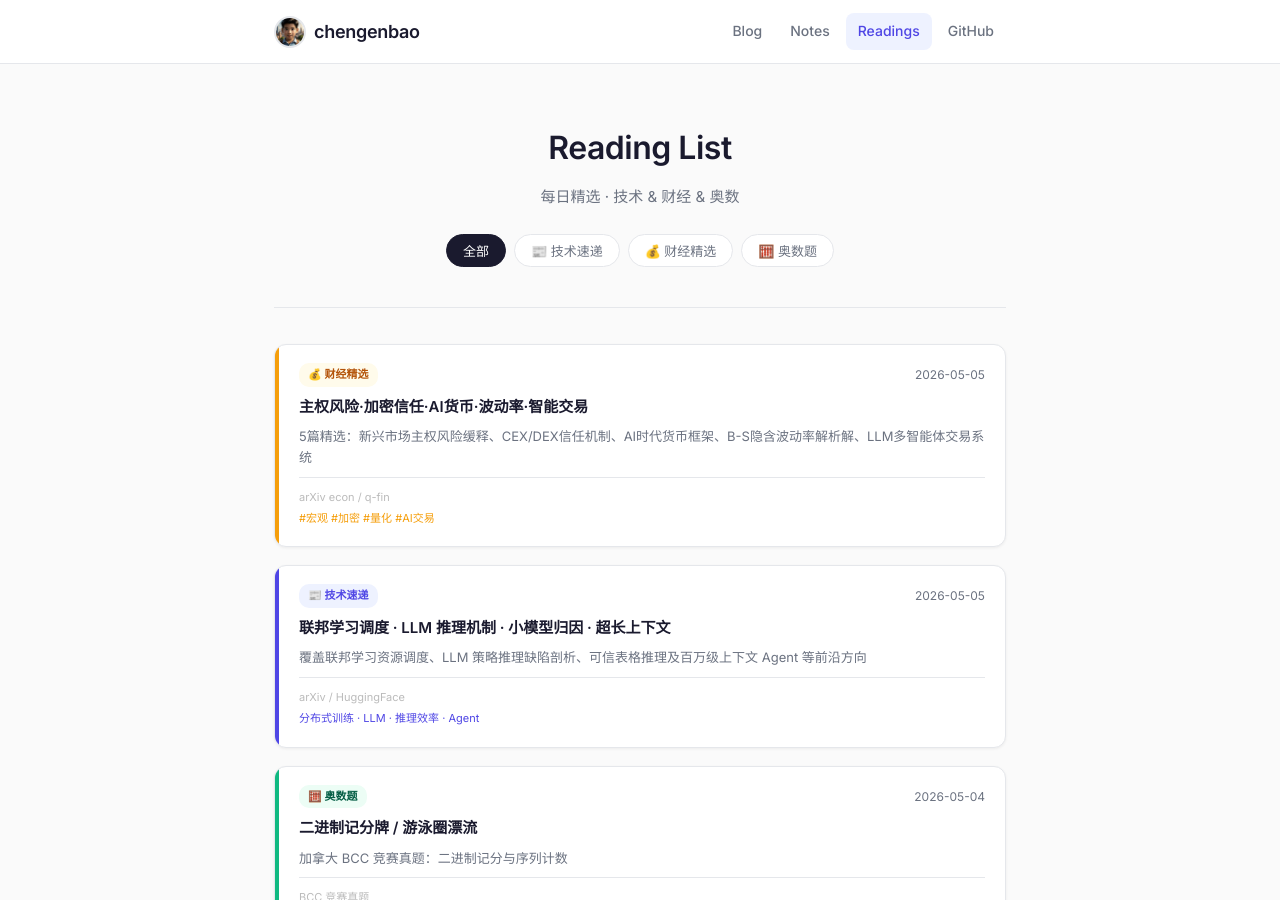
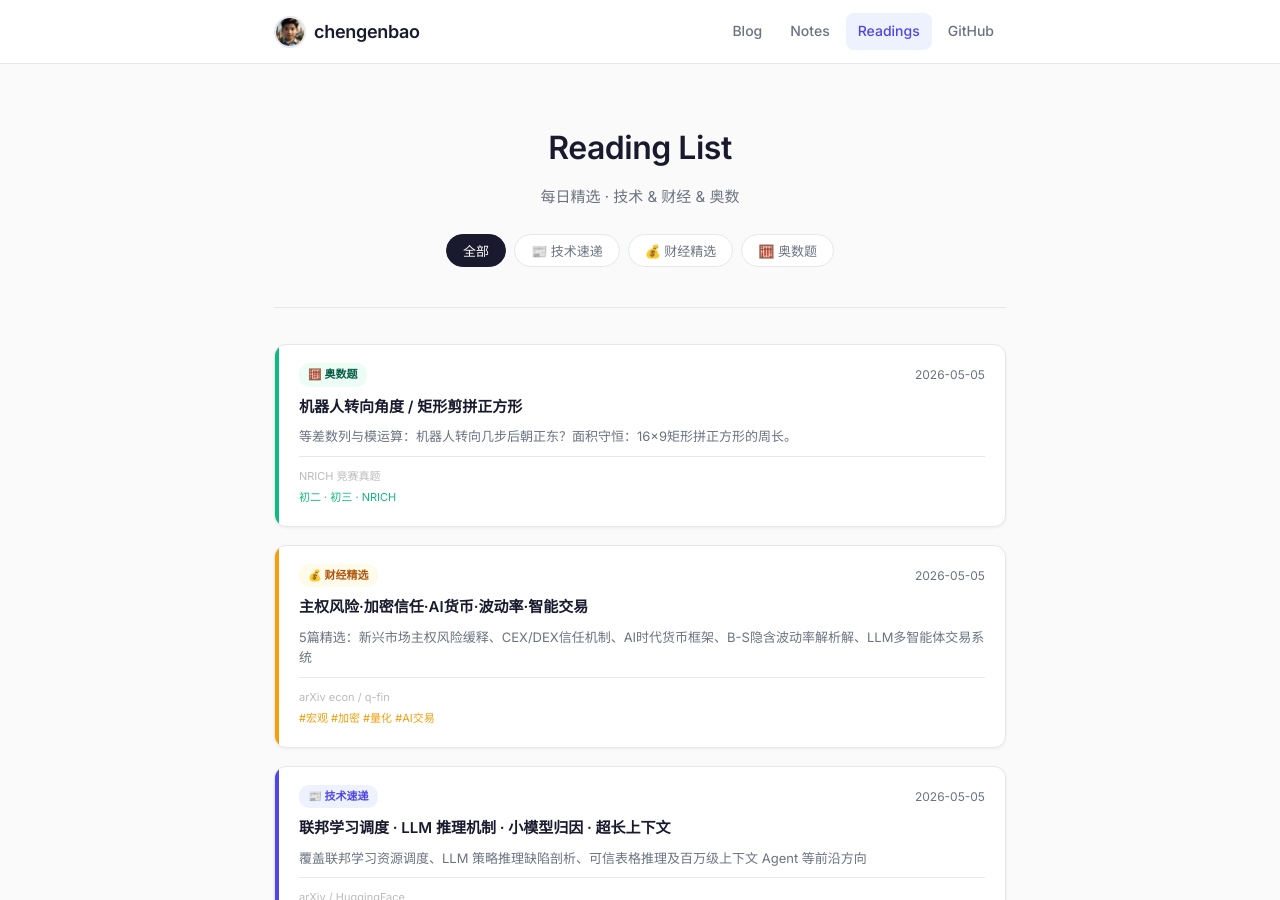
Before and after one commit to chengenbao/chengenbao.github.io, a Jekyll site: the page built from reading-list/index.md, in a window 1280 px wide and 900 px high. Built offline with Jekyll 4.4.1, drawn with Linux system fonts in a browser that asks for light colours.

Commit message:
add math card 2026-05-05

```diff
--- a/reading-list/index.md
+++ b/reading-list/index.md
@@ -18,6 +18,7 @@
   </div>
 
   <div class="rl-grid">
+<a class="rl-card math" href="/reading-list/2026-05-05-math/"><div class="rl-accent"></div><div class="rl-body"><div class="rl-top"><span class="rl-badge math">🧮 奥数题</span><time>2026-05-05</time></div><h2>机器人转向角度 / 矩形剪拼正方形</h2><p>等差数列与模运算：机器人转向几步后朝正东？面积守恒：16×9矩形拼正方形的周长。</p><div class="rl-meta"><span class="rl-source">NRICH 竞赛真题</span><span class="rl-tags">初二 · 初三 · NRICH</span></div></div></a>
 <a class="rl-card finance" href="/reading-list/2026-05-05-finance-daily/">
   <div class="rl-accent"></div>
   <div class="rl-body">
```
